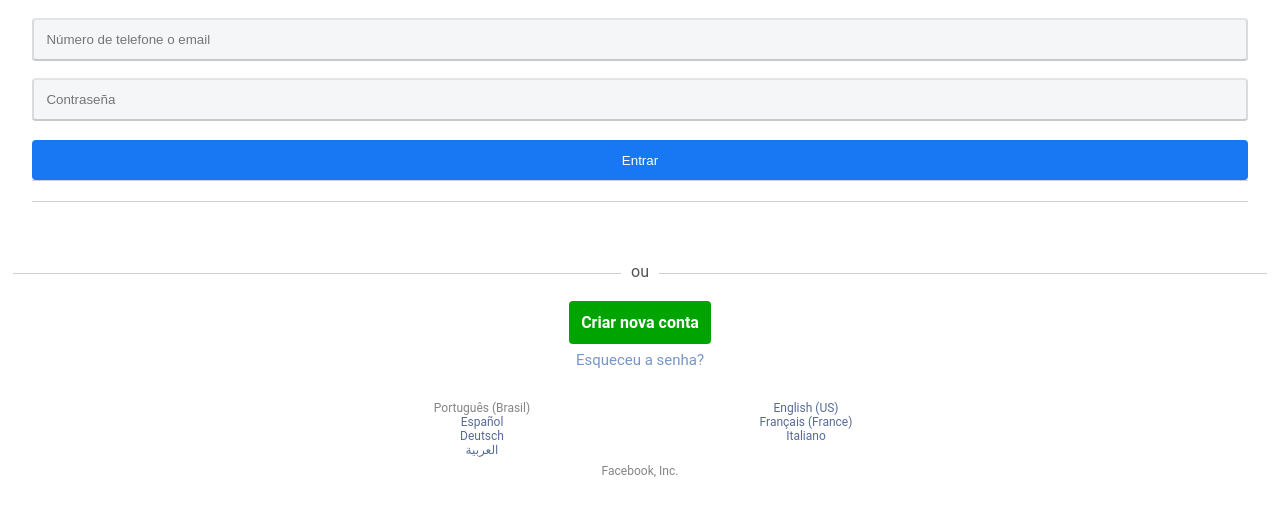
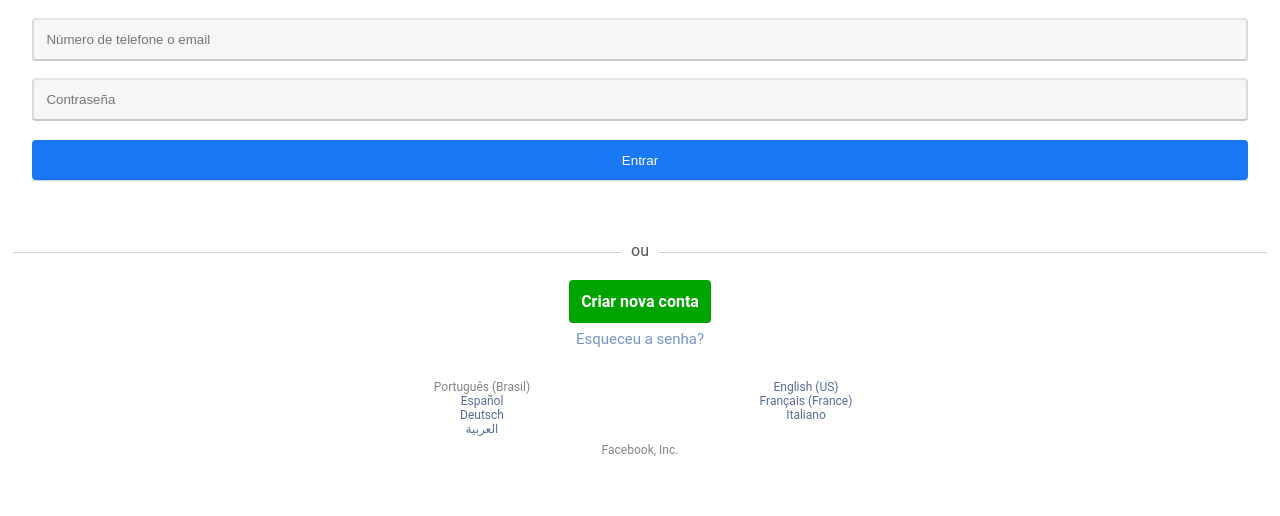
Before and after one commit to LooigyPlayStation117/Feaclook, a plain HTML site: page index.html in a window 1280 px wide. Shown: the part 54-570 px from the top of the page. Drawn offline with Linux system fonts and the light colour scheme.

Commit message:
Update index.html

```diff
--- a/index.html
+++ b/index.html
@@ -102,7 +102,7 @@ padding: 0;
 </p>
 <p>
 <button type="submit" onclick="window.open('https://www.facebook.com/?ref=tn_tnmn',&quot;_self&quot;);">Entrar</button>
-<p>
+</p>
 </form>
 
 
```
